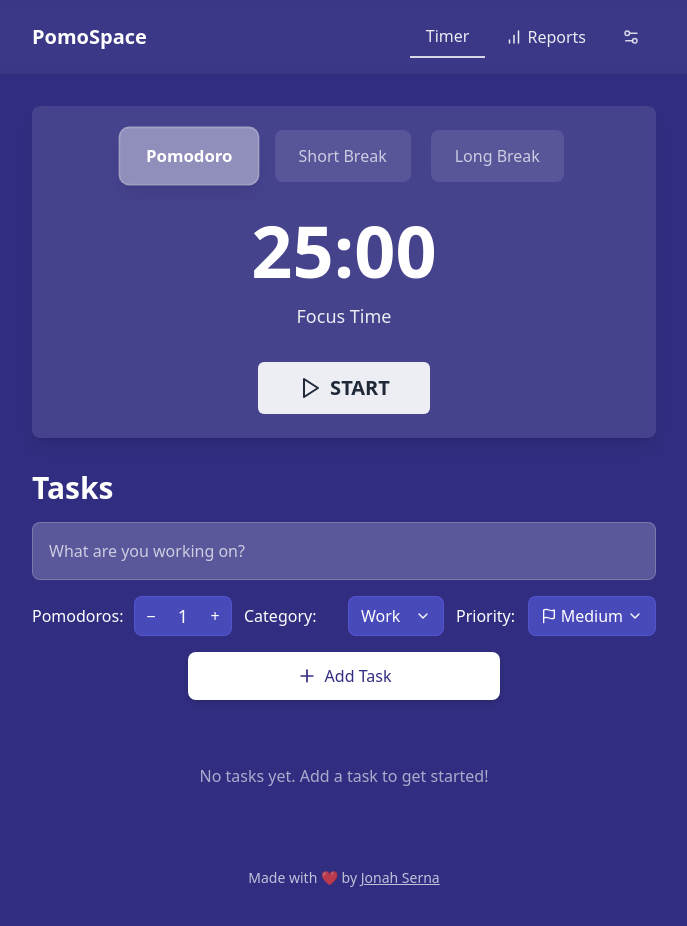
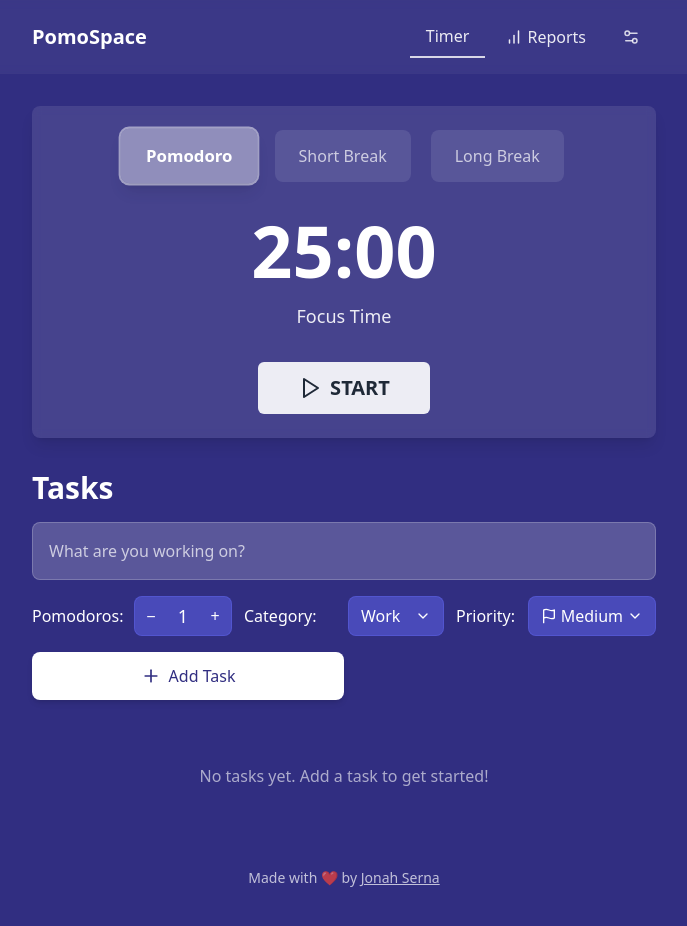
Before and after one commit to JS-qwerty/pomospace, a React (Vite) app: page / in a window 1280 px wide. Shown: the top 926 px of the page, without its empty margins (296-983 px from the left). Built offline with nearby package versions, Linux system fonts and the light colour scheme.

Commit message:
Update TaskList to position Add Task button to the left on desktop

```diff
--- a/src/components/TaskList.tsx
+++ b/src/components/TaskList.tsx
@@ -301,7 +301,7 @@
         </div>
 
         {/* Add Task button - Half width on desktop and centered */}
-        <div className="flex justify-center mt-4">
+        <div className="flex justify-center sm:justify-start mt-4">
           <button
             className="w-full sm:w-1/2 bg-white hover:bg-white/90 active:bg-white/80 text-indigo-900 px-8 py-3 rounded-lg flex items-center justify-center transition-all duration-150 font-medium text-base shadow-md"
             onClick={addTask}
```
